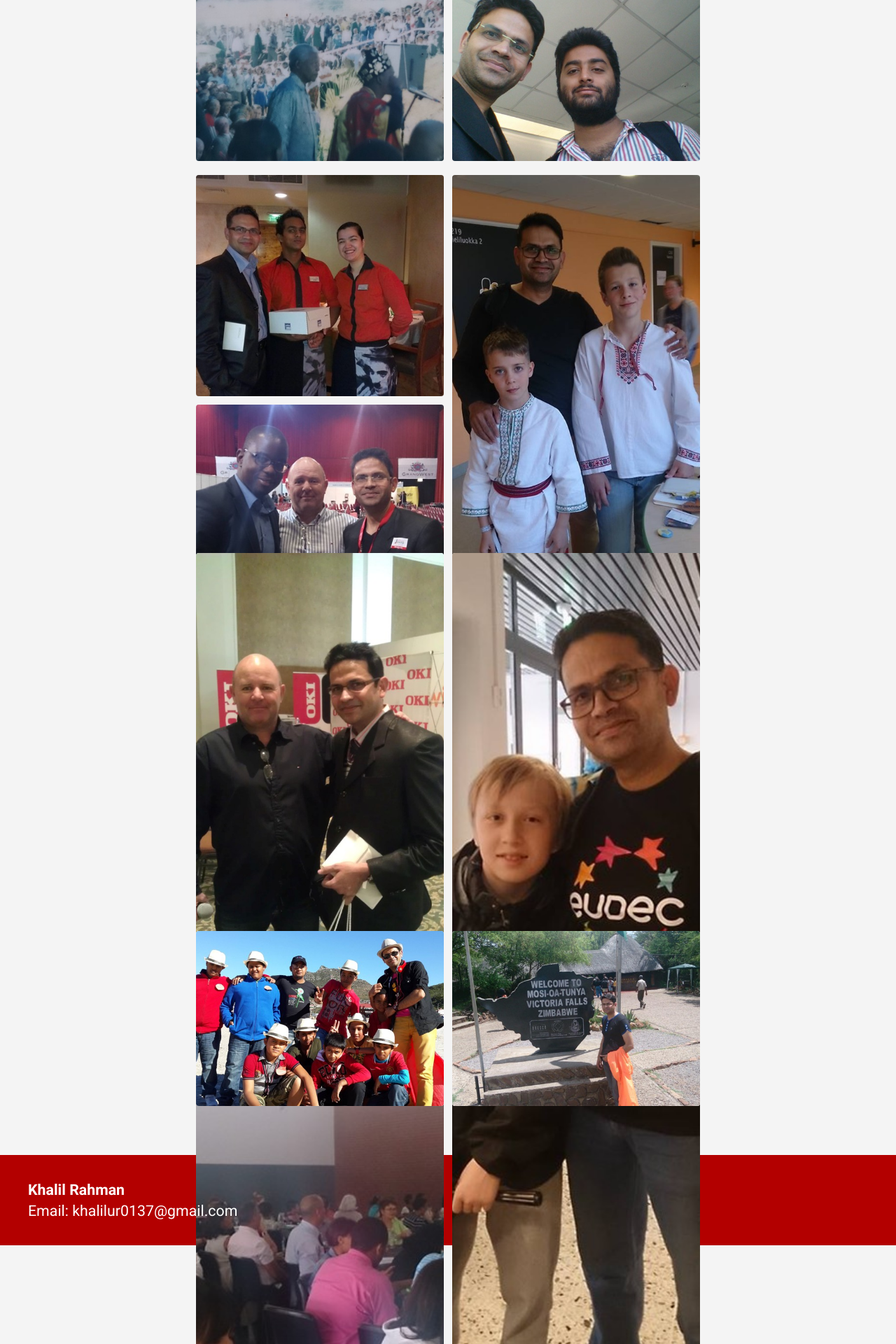
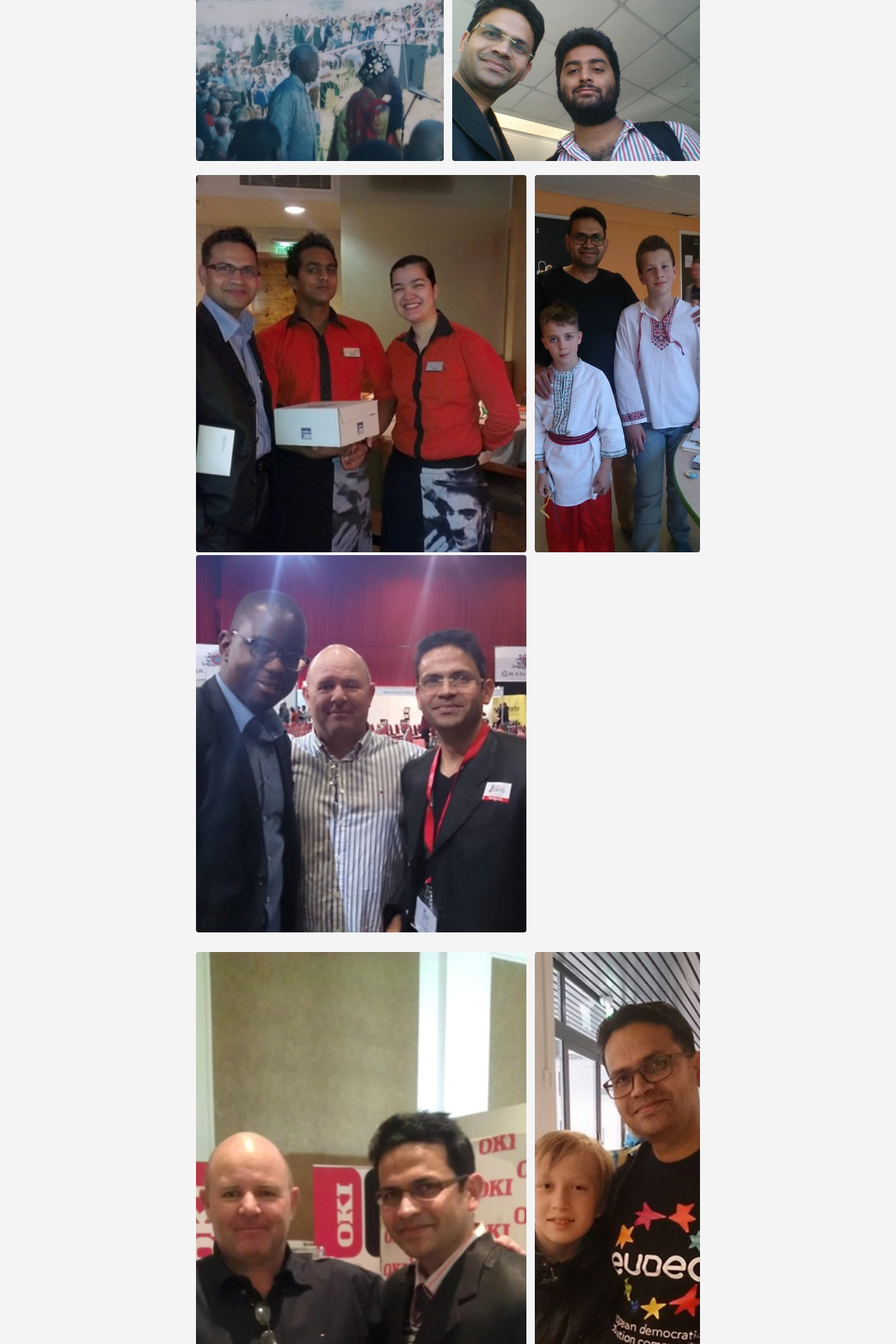
Before and after one commit to KayeSev97/KayeSev97.github.io, a Jekyll site: the page built from portfolio.md, in a window 1280 px wide. Shown: the part 1049-2969 px from the top of the page at 70% size. Built offline with Jekyll 4.4.1, drawn with Linux system fonts in a browser that asks for light colours.

Commit message:
Updated gallery layout again

```diff
--- a/assets/css/style.css
+++ b/assets/css/style.css
@@ -364,6 +364,7 @@
 }
 
 /* Portfolio Grid */
+/* Portfolio Grid */
 .image-grid {
   display: grid;
   grid-template-columns: 1fr 1fr;
@@ -379,22 +380,19 @@
   background-color: #f9f9f9;
 }
 
+/* Custom layout: 2 stacked on the left, 1 tall on the right */
 .image-grid-custom {
   display: grid;
-  grid-template-columns: 1fr 1fr; /* two columns */
+  grid-template-columns: 2fr 1fr; /* left wider, right narrower */
+  grid-template-rows: 1fr 1fr;    /* two rows */
   gap: 12px;
   margin-top: 20px;
-  height: 520px; /* control total height */
+  grid-template-areas:
+    "left-top right"
+    "left-bottom right";
 }
 
-.left-column {
-  display: grid;
-  grid-template-rows: 1fr 1fr; /* two equal rows for stacked images */
-  gap: 12px;
-}
-
-.left-column img,
-.right-column img {
+.image-grid-custom img {
   width: 100%;
   height: 100%;
   object-fit: cover;
@@ -402,14 +400,11 @@
   background-color: #f9f9f9;
 }
 
-.right-column {
-  display: flex;
-  flex-direction: column;
-}
+/* Map each image to its grid cell */
+.image-grid-custom img:nth-child(1) { grid-area: left-top; }
+.image-grid-custom img:nth-child(2) { grid-area: left-bottom; }
+.image-grid-custom img:nth-child(3) { grid-area: right; }
 
-.right-column img {
-  flex: 1; /* take full column height */
-}
 
 
 /* Project Section */
```
